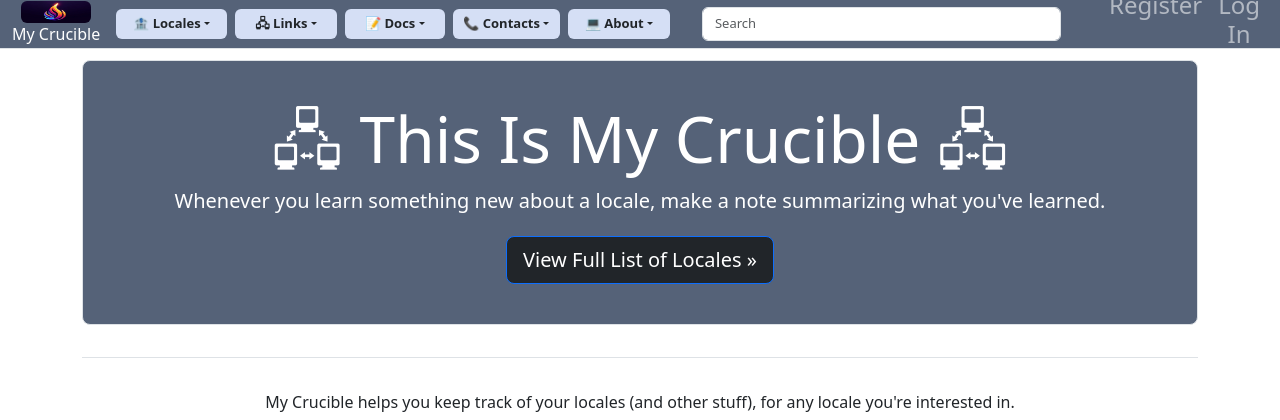
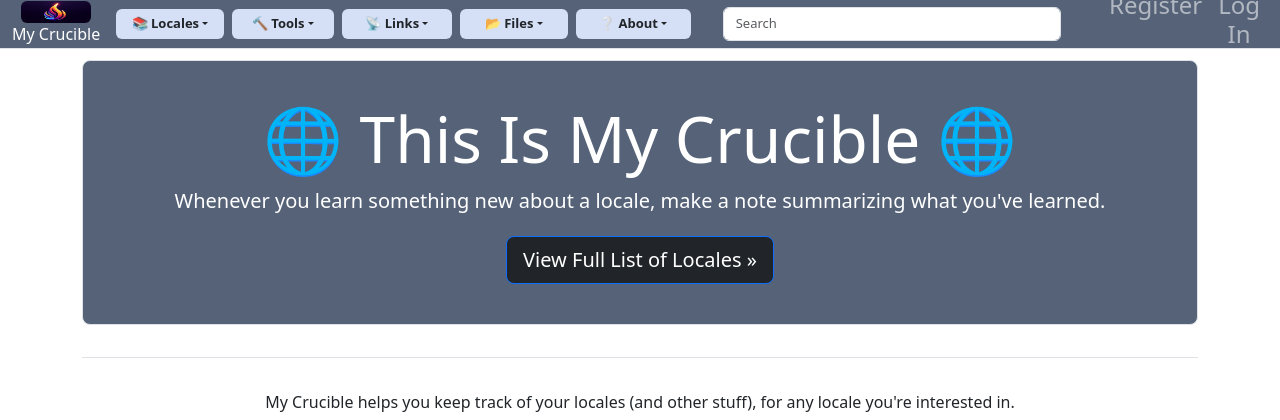
Before and after one commit to jwinternet/crucible_zwei, a Django app: page / in a window 1280 px wide. Shown: the top 420 px of the page. Run offline with Django 5.2, Linux system fonts and the light colour scheme; parts of the project's set-up code (start-up, migrations or seed data) failed here and were passed over; some libraries are stand-ins or nearby versions.

Commit message:
A few more minor styling updates.

```diff
--- a/my_crucible/models.py
+++ b/my_crucible/models.py
@@ -12,7 +12,7 @@ class Locale(models.Model):
 
     # General Locale Information
     title = models.CharField(
-        max_length=4,
+        max_length=100,
         unique=True
     )
     slug = models.SlugField(max_length=250)
--- a/my_crucible/templates/my_crucible/base.html
+++ b/my_crucible/templates/my_crucible/base.html
@@ -24,7 +24,7 @@
             </button>
             <div class="collapse navbar-collapse gap-2" id="navbarCollapse">
                 <div class="btn-group ms-auto mb-2 mb-md-0">
-                    <button type="button" class="btn dropdown-toggle" style="font-size: small; background-color: #d5dff5; --bs-btn-padding-y: .25rem; --bs-btn-padding-x: 1rem;" data-bs-toggle="dropdown" aria-expanded="false"><strong>&#127974; Locales</strong></button>
+                    <button type="button" class="btn dropdown-toggle" style="font-size: small; background-color: #d5dff5; --bs-btn-padding-y: .25rem; --bs-btn-padding-x: .9rem;" data-bs-toggle="dropdown" aria-expanded="false"><strong>&#128218; Locales</strong></button>
                     <ul class="dropdown-menu">
                         <li><a class="dropdown-item" style="font-size: small" href="{% url 'my_crucible:locales' %}"><strong>List of Locales</strong></a></li>
                         <li><a class="dropdown-item" style="font-size: small" href="{% url 'my_crucible:new_locale' %}"><strong>Add New Locale</strong></a></li>
@@ -33,25 +33,25 @@
                     </ul>
                 </div>
                 <div class="btn-group ms-auto mb-2 mb-md-0">
-                    <button type="button" class="btn dropdown-toggle" style="font-size: small; background-color: #d5dff5; --bs-btn-padding-y: .25rem; --bs-btn-padding-x: 1.2rem;" data-bs-toggle="dropdown" aria-expanded="false"><strong>&#128423; Links</strong></button>
+                    <button type="button" class="btn dropdown-toggle" style="font-size: small; background-color: #d5dff5; --bs-btn-padding-y: .25rem; --bs-btn-padding-x: 1.2rem;" data-bs-toggle="dropdown" aria-expanded="false"><strong>&#128296; Tools</strong></button>
+                    <ul class="dropdown-menu">
+                        <li><a class="dropdown-item" style="font-size: small" href="{% url 'my_crucible:tools' %}"><strong>Tools</strong></a></li>
+                    </ul>
+                </div>
+                <div class="btn-group ms-auto mb-2 mb-md-0">
+                    <button type="button" class="btn dropdown-toggle" style="font-size: small; background-color: #d5dff5; --bs-btn-padding-y: .25rem; --bs-btn-padding-x: 1.4rem;" data-bs-toggle="dropdown" aria-expanded="false"><strong>&#128225; Links</strong></button>
                     <ul class="dropdown-menu">
                         <li><a class="dropdown-item" style="font-size: small" href="{% url 'my_crucible:useful_links' %}"><strong>Links</strong></a></li>
                     </ul>
                 </div>
                 <div class="btn-group ms-auto mb-2 mb-md-0">
-                    <button type="button" class="btn dropdown-toggle" style="font-size: small; background-color: #d5dff5; --bs-btn-padding-y: .25rem; --bs-btn-padding-x: 1.2rem;" data-bs-toggle="dropdown" aria-expanded="false"><strong>&#128221; Docs</strong></button>
+                    <button type="button" class="btn dropdown-toggle" style="font-size: small; background-color: #d5dff5; --bs-btn-padding-y: .25rem; --bs-btn-padding-x: 1.5rem;" data-bs-toggle="dropdown" aria-expanded="false"><strong>&#128194; Files</strong></button>
                     <ul class="dropdown-menu">
-                        <li><a class="dropdown-item" style="font-size: small" href="{% url 'my_crucible:documentation' %}"><strong>Docs</strong></a></li>
+                        <li><a class="dropdown-item" style="font-size: small" href="{% url 'my_crucible:files' %}"><strong>Files</strong></a></li>
                     </ul>
                 </div>
                 <div class="btn-group ms-auto mb-2 mb-md-0">
-                    <button type="button" class="btn dropdown-toggle" style="font-size: small; background-color: #d5dff5; --bs-btn-padding-y: .25rem; --bs-btn-padding-x: 0.6rem;" data-bs-toggle="dropdown" aria-expanded="false"><strong>&#128222; Contacts</strong></button>
-                    <ul class="dropdown-menu">
-                        <li><a class="dropdown-item" style="font-size: small" href="{% url 'my_crucible:contacts' %}"><strong>Contacts</strong></a></li>
-                    </ul>
-                </div>
-                <div class="btn-group ms-auto mb-2 mb-md-0">
-                    <button type="button" class="btn dropdown-toggle" style="font-size: small; background-color: #d5dff5; --bs-btn-padding-y: .25rem; --bs-btn-padding-x: 1rem;" data-bs-toggle="dropdown" aria-expanded="false"><strong>&#128187; About</strong></button>
+                    <button type="button" class="btn dropdown-toggle" style="font-size: small; background-color: #d5dff5; --bs-btn-padding-y: .25rem; --bs-btn-padding-x: 1.4rem;" data-bs-toggle="dropdown" aria-expanded="false"><strong>&#10068; About</strong></button>
                     <ul class="dropdown-menu">
                         <li><a class="dropdown-item" style="font-size: small" href="{% url 'my_crucible:about' %}"><strong>About</strong></a></li>
                     </ul>
--- a/my_crucible/templates/my_crucible/documentation.html
+++ b/my_crucible/templates/my_crucible/files.html
@@ -2,13 +2,13 @@
 <html lang="en">
 <head>
     <meta charset="UTF-8">
-    <title>Documentation</title>
+    <title>Files</title>
 </head>
 <body>
     {% extends "my_crucible/base.html" %}
 
     {% block page_header %}
-        <h2>Documentation</h2>
+        <h2>Files</h2>
     {% endblock page_header %}
 
     {% block content %}
@@ -16,7 +16,7 @@
         <div class="p-3 mb-3 text-light border rounded-3" style="background-color: #455eb5;">
             <div class="container py-1">
                 <li class="nav-item">
-                    <a href="http://www.google.com" style="color: white"><strong>Documentation</strong></a>
+                    <a href="http://www.google.com" style="color: white"><strong>Files</strong></a>
                 </li>
             </div>
         </div>
--- a/my_crucible/templates/my_crucible/index.html
+++ b/my_crucible/templates/my_crucible/index.html
@@ -13,7 +13,7 @@
     {% block page_header %}
         <div class="p-3 mb-4 text-white border rounded-3" style="background-color: #556278; margin-top: 60px;">
             <div class="container-fluid py-4" >
-                <h1 class="display-3">&#128423; This Is My Crucible &#128423; </h1>
+                <h2 class="display-3">&#127760; This Is My Crucible &#127760;</h2>
 
                 <p class="lead">Whenever you learn something new about a locale, make a note summarizing what you've learned.</p>
                 <a class="btn btn-primary btn-lg mt-1 bg-dark text-white"
--- a/my_crucible/templates/my_crucible/contacts.html
+++ b/my_crucible/templates/my_crucible/tools.html
@@ -2,13 +2,13 @@
 <html lang="en">
 <head>
     <meta charset="UTF-8">
-    <title>Contacts</title>
+    <title>Tools</title>
 </head>
 <body>
     {% extends "my_crucible/base.html" %}
 
     {% block page_header %}
-        <h2>Contacts</h2>
+        <h2>Tools</h2>
     {% endblock page_header %}
 
     {% block content %}
@@ -16,7 +16,7 @@
         <div class="p-3 mb-3 text-light border rounded-3" style="background-color: #455eb5;">
             <div class="container py-1">
                 <li class="nav-item">
-                    <a href="http://www.google.com" style="color: white"><strong>Contacts</strong></a>
+                    <a href="http://www.google.com" style="color: white"><strong>Tools</strong></a>
                 </li>
             </div>
         </div>
--- a/my_crucible/urls.py
+++ b/my_crucible/urls.py
@@ -11,9 +11,9 @@ urlpatterns = [
     path("", views.index, name="index"),
     # Page that shows all locales.
     path("locales/", views.locales, name="locales"),
+    path("tools/", views.tools, name="tools"),
     path("useful_links/", views.useful_links, name="useful_links"),
-    path("documentation/", views.documentation, name="documentation"),
-    path("contacts/", views.contacts, name="contacts"),
+    path("files/", views.files, name="files"),
     path("about/", views.about, name="about"),
     # Detail page for a single locale.
     path("locales/<slug:locale_id>/", views.locale, name="locale"),
--- a/my_crucible/views.py
+++ b/my_crucible/views.py
@@ -25,7 +25,7 @@ def locales(request):
     count = locales.count()
 
     # Pagination with 3 posts per page
-    paginator = Paginator(locales, 10)
+    paginator = Paginator(locales, 5)
     page_number = request.GET.get("page", 1)
     try:
         locale = paginator.page(page_number)
@@ -188,18 +188,18 @@ def download_file(request, locale_id):
 
 
 @login_required
+def tools(request):
+    return render(request, "my_crucible/tools.html")
+
+
+@login_required
 def useful_links(request):
     return render(request, "my_crucible/useful_links.html")
 
 
 @login_required
-def documentation(request):
-    return render(request, "my_crucible/documentation.html")
-
-
-@login_required
-def contacts(request):
-    return render(request, "my_crucible/contacts.html")
+def files(request):
+    return render(request, "my_crucible/files.html")
 
 
 @login_required
```
Also changed, not shown: my_crucible/media/2024/04/08/blog.css (added, +103 -0 lines), my_crucible/media/2024/04/08/sidebar_example.txt (added, +46 -0 lines).
